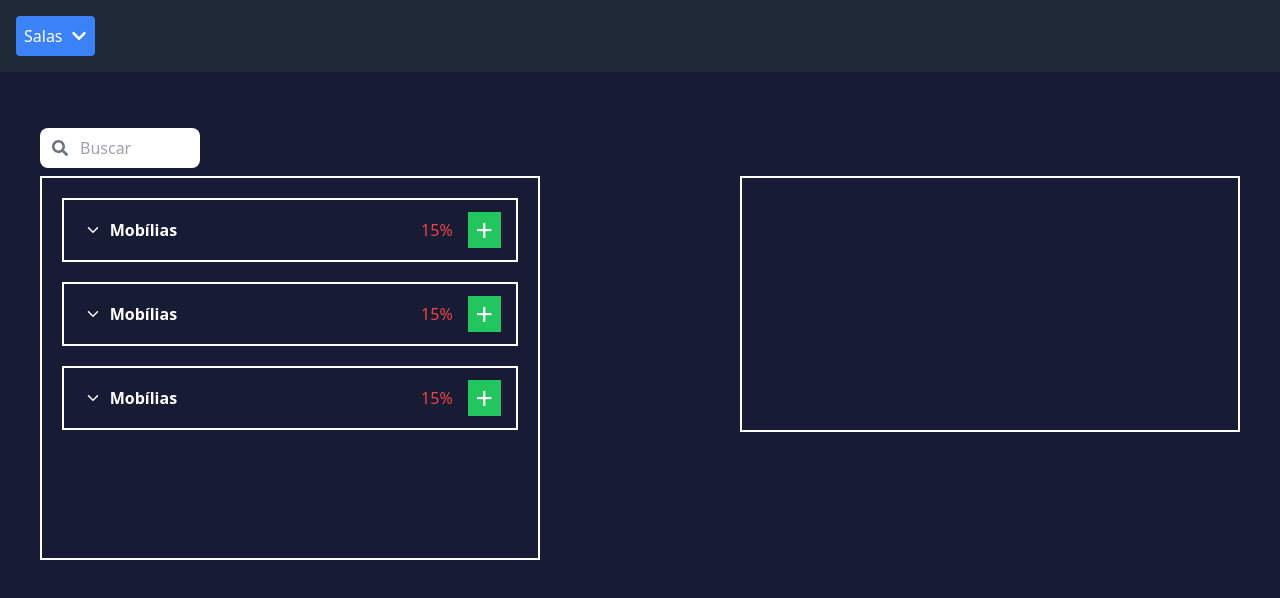
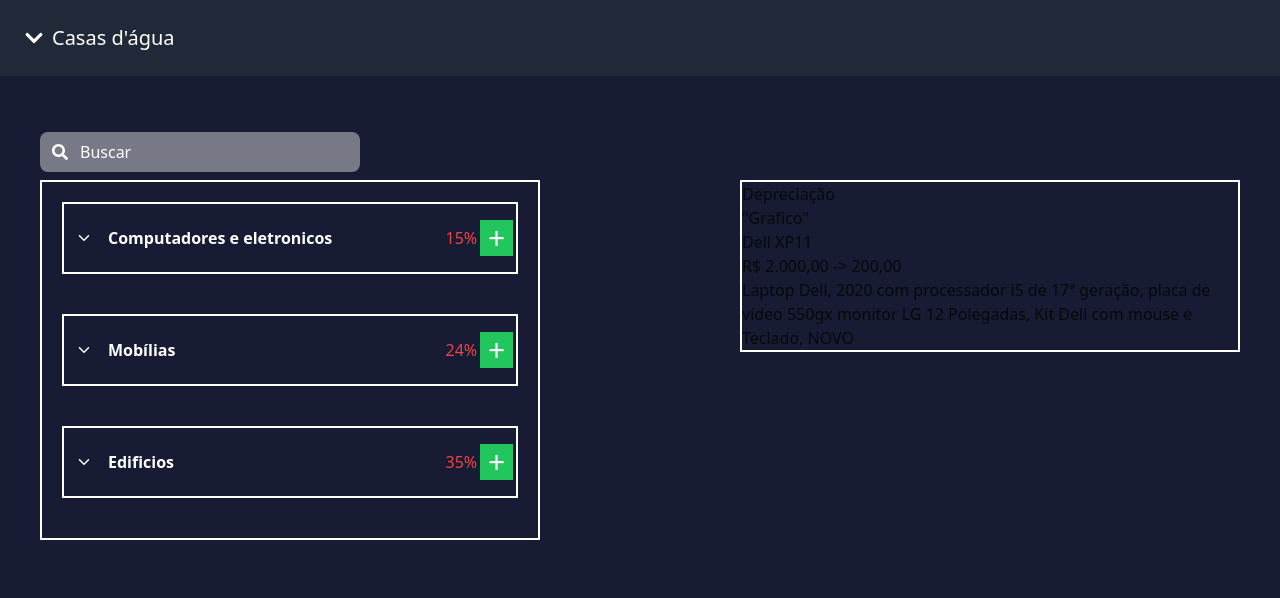
Before and after one commit to GitArthurMarchetti/shellcc, a React (Vite) app: page /dashboard in a window 1280 px wide. Shown: the top 598 px of the page. Built offline with nearby package versions, Linux system fonts and the light colour scheme.

Commit message:
dashboard feita pela metade

```diff
--- a/package.json
+++ b/package.json
@@ -10,6 +10,7 @@
     "preview": "vite preview"
   },
   "dependencies": {
+    "@radix-ui/react-collapsible": "^1.1.0",
     "@radix-ui/react-dialog": "^1.0.5",
     "@radix-ui/react-dropdown-menu": "^2.1.1",
     "@radix-ui/react-label": "^2.0.2",
--- a/src/components/categorias.tsx
+++ b/src/components/categorias.tsx
@@ -1,24 +1,94 @@
+import {
+    Collapsible,
+    CollapsibleContent,
+    CollapsibleTrigger,
+} from "@/components/ui/collapsible"
+
+
 interface CategoriaProps {
     tipo: string
     depreciacaoPadrao: number
+    itens: {
+        nome: string,
+        codigo: number,
+        porcentagem: number,
+        valorFinal: string
+    }[]
 }
 
 import { IoIosArrowDown } from "react-icons/io";
 
-export default function Categoria({ tipo, depreciacaoPadrao }: CategoriaProps) {
+export default function Categoria({ tipo, depreciacaoPadrao, itens }: CategoriaProps) {
     return (
         <>
-            <div className="h-16 m-5 border-white border-2 border-solid flex flex-row justify-between items-center pl-3 text-white">
-                <div className="flex flex-row items-center w-3/12 justify-evenly hover:cursor-pointer">
-                    <IoIosArrowDown />
-                    <p className="font-bold hover:tracking-widest transition-all">{tipo}</p>
+            <Collapsible className="w-full h-fit">
+                <div className="h-fit m-5 py-4  border-white border-2 border-solid flex flex-row justify-between items-center pl-3 text-white">
+                    <CollapsibleTrigger className="w-full flex items-center justify-between">
+                        <div className="flex flex-row items-center w-2/3 gap-4 justify-start hover:cursor-pointer">
+                            <IoIosArrowDown />
+                            <p className="font-bold hover:tracking-wide transition-all">{tipo}</p>
+                        </div>
+
+                        <div className="flex-row flex justify-evenly w-1/6 items-center">
+                            <p className="text-red-500">{depreciacaoPadrao}%</p>
+                            <p className="bg-green-500 px-2 align-middle items-center text-center flex justify-center text-3xl hover:cursor-pointer hover:bg-green-700 transition-all duration-300">+</p>
+                        </div>
+                    </CollapsibleTrigger>
                 </div>
+                <div className="text-white flex flex-col gap-2 justify-between w-11/12 m-5 pl-4">
+                    {itens.map((item, index) => (
+                        <CollapsibleContent key={index}>
+                            <div className="flex  items-center ">
+                                {/* Linha ao lado do texto */}
+                                <div className="flex flex-col items-center mr-4">
+                                    <div className="w-2 h-2 bg-white rounded-full my-1"></div>
+                                    <div className="w-1 h-10 bg-white"></div>
+                                    <div className="w-2 h-2 bg-white rounded-full mt-1"></div>
+                                </div>
+                                <div className="flex w-full  items-center justify-between">
+                                    <div className="flex gap-4">
+                                        <p>{item.nome}</p>
+                                        <p className="text-gray-400">[{item.codigo}]</p>
+                                    </div>
+                                    <div className="text-center flex flex-col gap-1">
+                                        <div className={`${item.porcentagem > 60 ? ("text-red-500") : item.porcentagem < 29 ? ('text-green-500') : ("text-yellow-300")}`}>{item.porcentagem}% VF</div>
+                                        <div>{item.porcentagem > 60 ? (
+                                            <>
+                                                <div className="bg-white w-32 h-4">
+                                                    <div className="bg-red-500 w-full h-4"></div>
+                                                </div>
+                                            </>
+                                        ) : item.porcentagem < 29 ? (
+                                            <>
+                                                <div className="bg-white w-32 h-4">
+                                                    <div className="bg-green-500 w-12 h-4"></div>
+                                                </div>
+                                            </>
+                                        ) : (
+                                            <>
+                                                <div className="bg-white w-32 h-4">
+                                                    <div className="bg-yellow-300 w-20 h-4"></div>
+                                                </div>
+                                            </>
+                                        )}</div>
+                                        <div>
+                                            <p className="text-gray-400">R${item.valorFinal}</p>
+                                        </div>
+                                    </div>
+                                </div>
+                            </div>
+                        </CollapsibleContent>
+                    ))}
+                </div>
+            </Collapsible>
+        </>
 
-                <div className="flex-row flex justify-evenly w-3/12 items-center">
-                    <p className="text-red-500">{depreciacaoPadrao}%</p>
-                    <p className=" bg-green-500 px-2 align-middle items-center text-center flex justify-center text-3xl hover:cursor-pointer hover:bg-green-700">+</p>
-                </div>
-            </div>
-        </>
     );
 }
+export function GraficoCat({ tipo, depreciacaoPadrao, itens }: CategoriaProps) {
+    return (
+        <>
+
+        </>
+    )
+}
--- a/src/components/salas.tsx
+++ b/src/components/salas.tsx
@@ -1,6 +1,7 @@
 import { BiSolidCrown } from "react-icons/bi";
 import { FaUserCog } from "react-icons/fa";
 import { CiMenuKebab } from "react-icons/ci";
+import { MouseEventHandler } from "react";
 interface ladoProps {
     cor?: string,
     titulo: string,
@@ -8,6 +9,7 @@ interface ladoProps {
 }
 interface cardProps {
     titulo: string,
+    onclick?: MouseEventHandler,
     corFundo?: string,
     className?: string,
     descricao?: string
@@ -30,10 +32,10 @@ function SalasLado({ cor, titulo, classname }: ladoProps) {
     )
 }
 
-function CardSalas({ titulo, corFundo, corBorda, className, descricao, membrosAtual, maxMembros, limiteCat, limitePat, isMod }: cardProps) {
+function CardSalas({ onclick, titulo, corFundo, corBorda, className, descricao, membrosAtual, maxMembros, limiteCat, limitePat, isMod }: cardProps) {
     return (
         <>
-            <div className={`w-[35%] relative cursor-pointer border-solid shadow-2xl ${corBorda} border rounded-lg  transition-all duration-300 hover:-translate-y-2 `}>
+            <div onClick={onclick} className={`w-[35%] relative cursor-pointer border-solid shadow-2xl ${corBorda} border rounded-lg  transition-all duration-300 hover:-translate-y-2 `}>
                 <div className={`${corFundo} ${className} absolute right-[-1px] top-[-30px] px-4 rounded-md py-2 flex items-center gap-3 `}>
                     {isMod ? (<>
                         <BiSolidCrown size={25} />
--- /dev/null
+++ b/src/components/ui/collapsible.tsx
@@ -0,0 +1,11 @@
+"use client"
+
+import * as CollapsiblePrimitive from "@radix-ui/react-collapsible"
+
+const Collapsible = CollapsiblePrimitive.Root
+
+const CollapsibleTrigger = CollapsiblePrimitive.CollapsibleTrigger
+
+const CollapsibleContent = CollapsiblePrimitive.CollapsibleContent
+
+export { Collapsible, CollapsibleTrigger, CollapsibleContent }
--- a/src/pages/dashboard.tsx
+++ b/src/pages/dashboard.tsx
@@ -4,19 +4,51 @@ import Categoria from "@/components/categorias";
 
 
 export default function Dashboard() {
+
+    const item1 = [
+        {
+            nome: 'Dell XP11',
+            codigo: 111155115,
+            porcentagem: 90,
+            valorFinal: "200,00"
+        },
+        {
+            nome: 'Lenovo IdeaPad',
+            codigo: 111155115,
+            porcentagem: 70,
+            valorFinal: "200,00"
+        },
+        {
+            nome: 'Dell Xp14',
+            codigo: 111155115,
+            porcentagem: 50,
+            valorFinal: "100,00"
+        },
+        {
+            nome: 'Notebook Acer Aspire',
+            codigo: 111155115,
+            porcentagem: 35,
+            valorFinal: "600,00"
+        },
+        {
+            nome: 'Lenovo Xangai',
+            codigo: 111155115,
+            porcentagem: 15,
+            valorFinal: "1200,00"
+        }
+    ];
+
+
     return (
         <>
-            <main className='bg-bgColor h-screen w-screen'>
+            <main className='bg-bgColor w-full min-h-screen'>
                 <nav className='p-4 bg-gray-800'>
                     <DropdownMenu>
-                        <DropdownMenuTrigger className='flex items-center bg-blue-500 text-white p-2 rounded'>
-                            Salas
-                            <FaChevronDown className='ml-2' /> {/* Ícone de seta para baixo */}
+                        <DropdownMenuTrigger className='flex items-center p-2 text-xl  text-white  rounded'>
+                            <FaChevronDown className='mr-2' /> {/* Ícone de seta para baixo */}
+                            Casas d'água
                         </DropdownMenuTrigger>
-                        <DropdownMenuContent className='bg-white text-black p-2 rounded shadow-md'>
-                            <DropdownMenuItem>
-                                <a href="#casas-dagua">Casas d'água</a>
-                            </DropdownMenuItem>
+                        <DropdownMenuContent className='bg-[#7D51D2] text-white 2text-xl  rounded shadow-md'>
                             <DropdownMenuItem>
                                 <a href="#unisenai">UniSenai</a>
                             </DropdownMenuItem>
@@ -26,32 +58,38 @@ export default function Dashboard() {
                             <DropdownMenuItem>
                                 <a href="#fiesc">Fiesc</a>
                             </DropdownMenuItem>
+                            <DropdownMenuItem className=" w-full text-white  ">
+                                <a href="/salas">Minhas Salas</a>
+                            </DropdownMenuItem>
                         </DropdownMenuContent>
                     </DropdownMenu>
                 </nav>
 
                 <section className="h-max p-10">
 
-                    <div className="relative mt-4 mb-2">
+                    <div className="relative mt-4 mb-2 text-white">
                         <input
                             type="text"
                             placeholder="Buscar"
-                            className="pl-10 p-2 border border-gray-300 rounded-lg w-40"
+                            className="pl-10 p-2  bg-[#777986] border-0 outline-none placeholder:text-white text-white rounded-lg w-80"
                         />
-                        <FaSearch className="absolute left-3 top-1/2 transform -translate-y-1/2 text-gray-500" />
+                        <FaSearch className="absolute left-3 top-1/2 transform -translate-y-1/2 text-white" />
                     </div>
 
                     <div className="flex flex-row justify-between">
+                        <div className="h-fit border-solid border-2 border-white w-5/12 overflow-y-auto">
+                            <Categoria itens={item1} tipo="Computadores e eletronicos" depreciacaoPadrao={15} />
+                            <Categoria itens={item1} tipo="Mobílias" depreciacaoPadrao={24} />
+                            <Categoria itens={item1} tipo="Edificios" depreciacaoPadrao={35} />
+                        </div>
 
-                                <div className="h-96 border-solid border-2 border-white w-5/12 overflow-y-auto">
-                                <Categoria tipo="Mobílias" depreciacaoPadrao={15}/>
-                                <Categoria tipo="Mobílias" depreciacaoPadrao={15}/>
-                                <Categoria tipo="Mobílias" depreciacaoPadrao={15}/>
-                                </div>
-
-                                <div className="h-64 border-solid border-2 border-white w-5/12 overflow-y-auto">
-
-                                </div>
+                        <div className="h-fit border-solid border-2 border-white w-5/12 overflow-y-auto">
+                            <h1>Depreciação</h1>
+                            <div>"Grafico"</div>
+                            <p>Dell XP11</p>
+                            <p>R$ 2.000,00 {"->"} 200,00</p>
+                            <p>Laptop Dell, 2020 com processador i5 de 17ª geração, placa de vídeo 550gx monitor LG 12 Polegadas, Kit Dell com mouse e Teclado, NOVO </p>
+                        </div>
 
                     </div>
 
--- a/src/pages/login.tsx
+++ b/src/pages/login.tsx
@@ -45,7 +45,7 @@ function Login() {
 
                                 </div>
                                 <p className="text-right mb-6 underline mt-1">Esqueceu a senha?</p>
-                                <button className="bg-[#0CC17A] w-3/4 text-2xl font-semibold py-4 fo rounded-xl m-auto duration-500  hover:bg-green-300 font-sans text-[#fff]" onClick={() => navigate("/dashboard")}>Entrar</button>
+                                <button className="bg-[#0CC17A] w-3/4 text-2xl font-semibold py-4 fo rounded-xl m-auto duration-500  hover:bg-green-300 font-sans text-[#fff]" onClick={() => navigate("/salas")}>Entrar</button>
                             </form>
                             <div className="flex flex-col justify-center items-center mt-3 gap-2">
                                 <p className="text-[20px] p-2 ">
--- a/src/pages/salas.tsx
+++ b/src/pages/salas.tsx
@@ -1,8 +1,9 @@
 import { CardSalas, SalasLado } from '@/components/salas'
 import '../App.css'
 import { IoMdAdd } from "react-icons/io";
+import { useNavigate } from 'react-router-dom';
 function Salas() {
-
+    const navigate = useNavigate()
     return (
         <>
             <main className='fonthome bg-bgColor w-full min-h-screen text-primaryColor  flex'>
@@ -20,6 +21,7 @@ function Salas() {
                 <section className='h-full gap-y-16 py-[100px] flex justify-evenly w-full relative items-center flex-wrap  '>
                     <div className='bg-[#353952] hover:bg-[#353990] transition-all duration-500 absolute top-3 right-10 cursor-pointer border border-white border-solid' > <IoMdAdd size={50} /></div>
                     <CardSalas
+                        onclick={() => { navigate('/dashboard') }}
                         corFundo='bg-[#7D51D2]'
                         corBorda='border-[#7D51D2]'
                         titulo="Casas d'água"
--- a/src/pages/signin.tsx
+++ b/src/pages/signin.tsx
@@ -26,7 +26,7 @@ function Signin() {
                                 <input type="password" className="mt-1 bg-transparent focus:outline-none borda-input w-full px-2 py-2 rounded-sm" />
                                 <label className="mt-1 text-2xl" htmlFor="">Confirmar Senha</label>
                                 <input type="password" className="mt-1 bg-transparent focus:outline-none borda-input w-full px-2 py-2 rounded-sm" />
-                                <button className="bg-[#FFB800] duration-500 mt-5 w-3/4 text-2xl font-semibold py-4 fo rounded-xl m-auto  hover:bg-green-300 font-sans text-[#fff]">Cadastrar</button>
+                                <button className="bg-[#FFB800] duration-500 mt-5 w-3/4 text-2xl font-semibold py-4 fo rounded-xl m-auto  hover:bg-[#FFB869] font-sans text-[#fff]">Cadastrar</button>
                             </form>
                             <div className="flex flex-col justify-center items-center mt-3 gap-2">
                                 <p>
```
Also changed, not shown: 1 other file (tests, documents, lock files or other folders).
